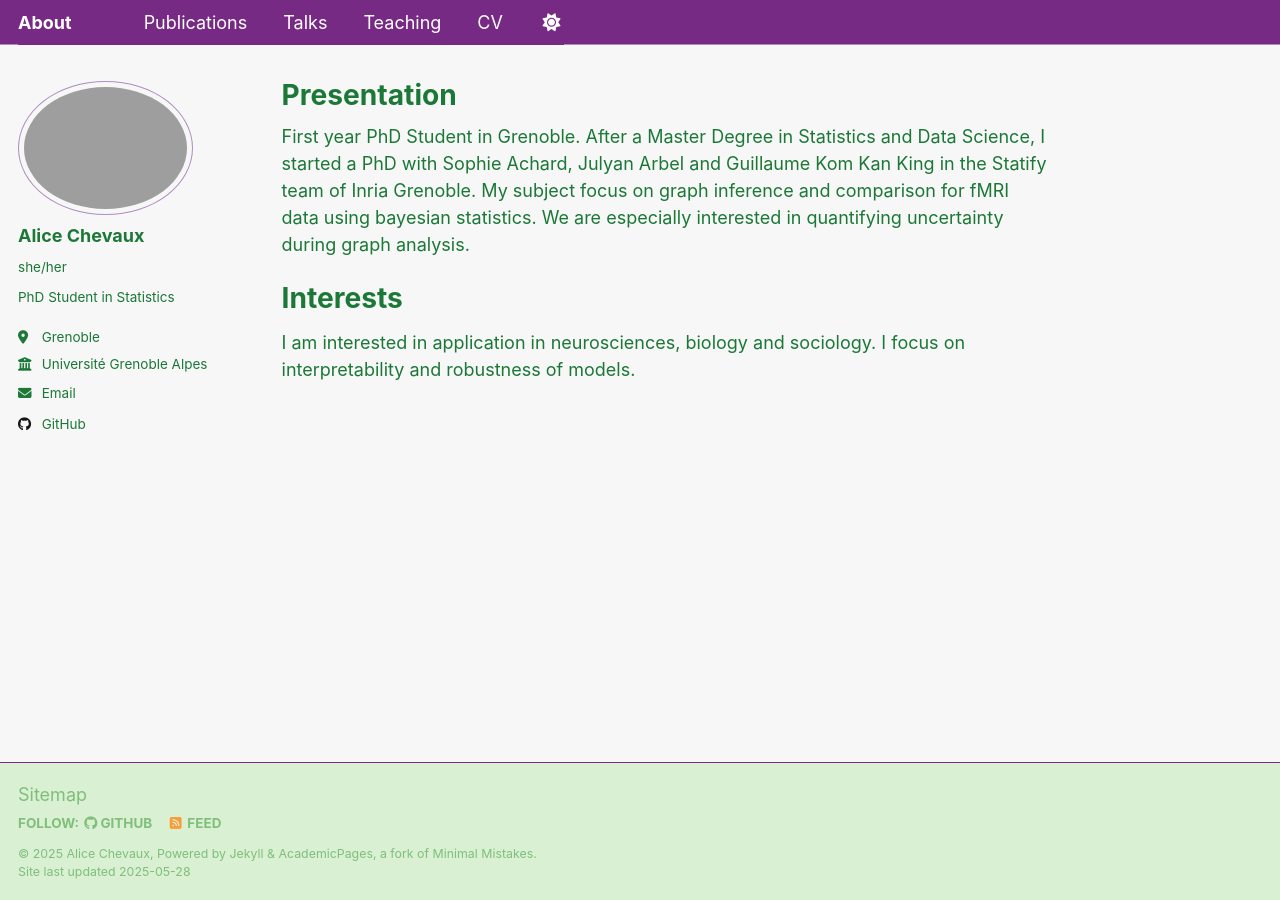
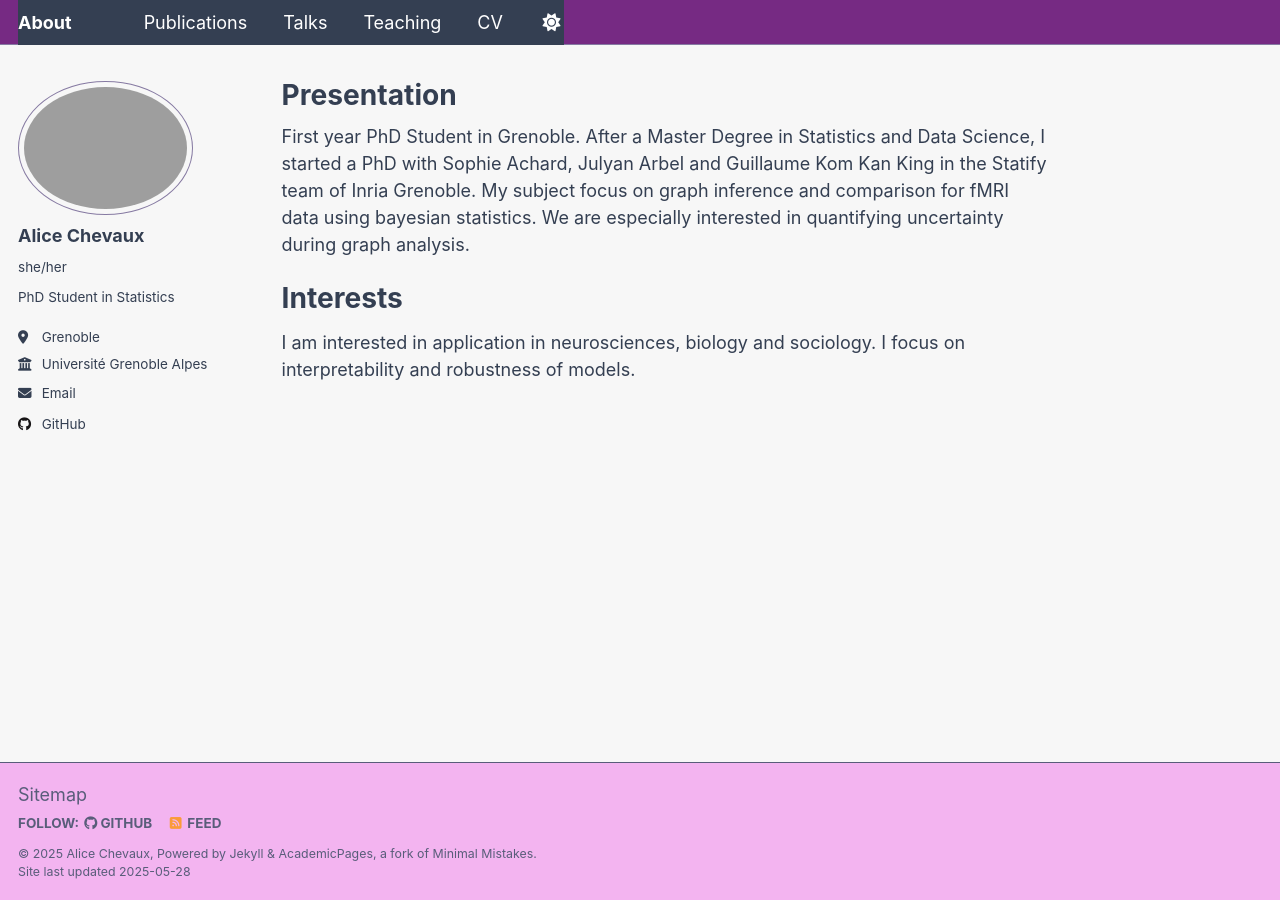
Before and after one commit to alicechevaux/alicechevaux.github.io, a Jekyll site: the page built from _pages/about.md, in a window 1280 px wide. Built offline with Jekyll 4.4.1, drawn with Linux system fonts in a browser that asks for light colours.

Commit message:
Update _default.scss

```diff
--- a/_sass/theme/_default.scss
+++ b/_sass/theme/_default.scss
@@ -29,15 +29,15 @@ $sidebar-screen-min-width   : 1024px;
 /* Default light theme for the site */
 :root {
     // Couleurs de base (nouvelle palette)
-    --global-header-bg-color           : #762a83;  // Violet foncé (header)
+    --global-header-bg-color           : #343f52;  // Violet foncé (header)
     --global-bg-color                  : #f7f7f7;  // Gris très clair (fond)
-    --global-footer-bg-color           : #d9f0d3;  // Vert pâle (footer)
-    --global-border-color              : #af8dc3;  // Violet clair (bordures)
-    --global-dark-border-color         : #762a83;  // Violet foncé (bordures épaisses)
+    --global-footer-bg-color           : #f3b4f0;  // Vert pâle (footer)
+    --global-border-color              : #867aa2;  // Violet clair (bordures)
+    --global-dark-border-color         : #595d7a;  // Violet foncé (bordures épaisses)
 
     // Texte et contenu
-    --global-text-color                : #1b7837;  // Vert foncé (texte principal)
-    --global-text-color-light          : #7fbf7b;  // Vert moyen (texte secondaire)
+    --global-text-color                : #343f52;  // Vert foncé (texte principal)
+    --global-text-color-light          : #595d7a;  // Vert moyen (texte secondaire)
     --global-base-color                : #5a3d68;  // Violet grisé (base)
 
     // Liens et interactions
@@ -50,11 +50,11 @@ $sidebar-screen-min-width   : 1024px;
     --global-masthead-link-color-hover : #e7d4e8;  // Violet très pâle (survol)
 
     // Code
-    --global-code-background-color     : #e7d4e8;  // Violet pâle (fond code)
-    --global-code-text-color           : #1b7837;  // Vert foncé (texte code)
+    --global-code-background-color     : #f3b4f0;  // Violet pâle (fond code)
+    --global-code-text-color           : #343f52;  // Vert foncé (texte code)
 
     // Éléments UI
     --global-fig-caption-color         : #5a3d68;  // Violet grisé (légendes)
-    --global-thead-color               : #d9f0d3;  // Vert pâle (en-têtes tableaux)
+    --global-thead-color               : #867aa2;  // Vert pâle (en-têtes tableaux)
 }
 /* Nouveau thème orange brique */
```
